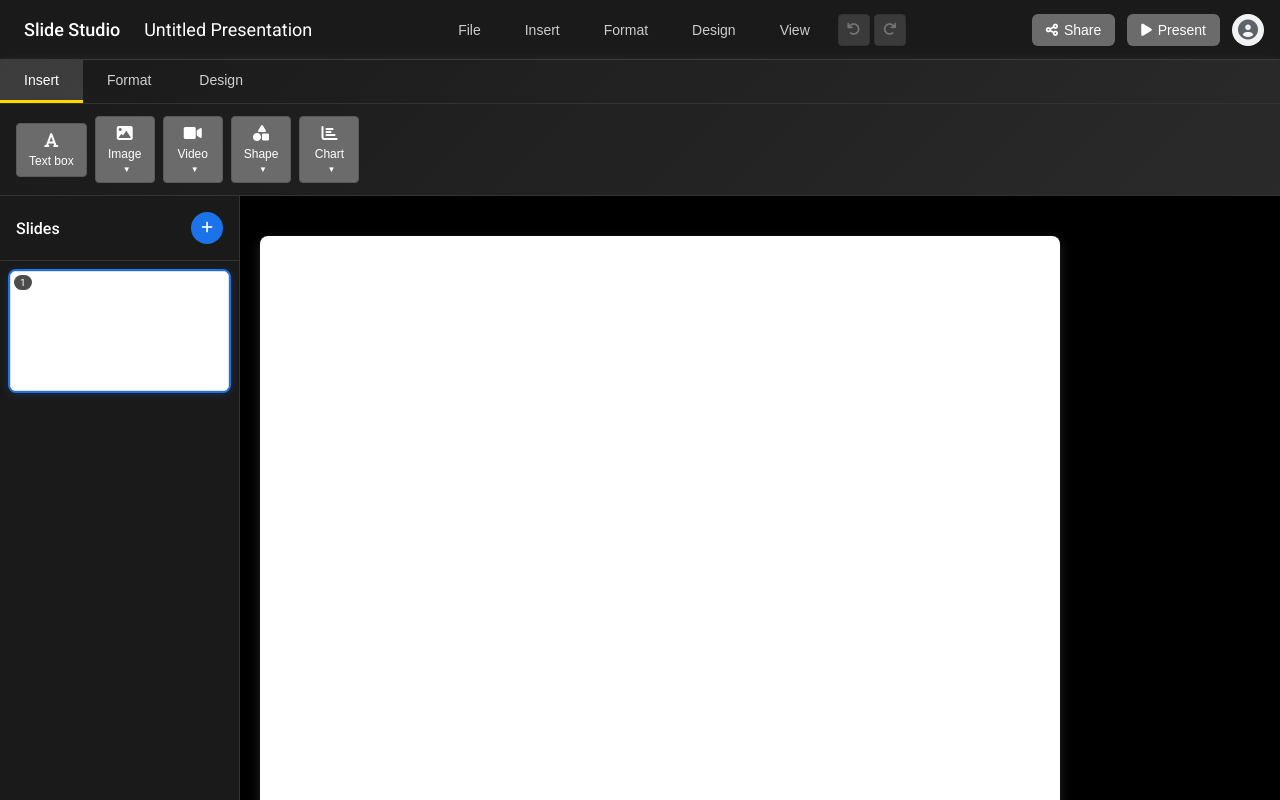
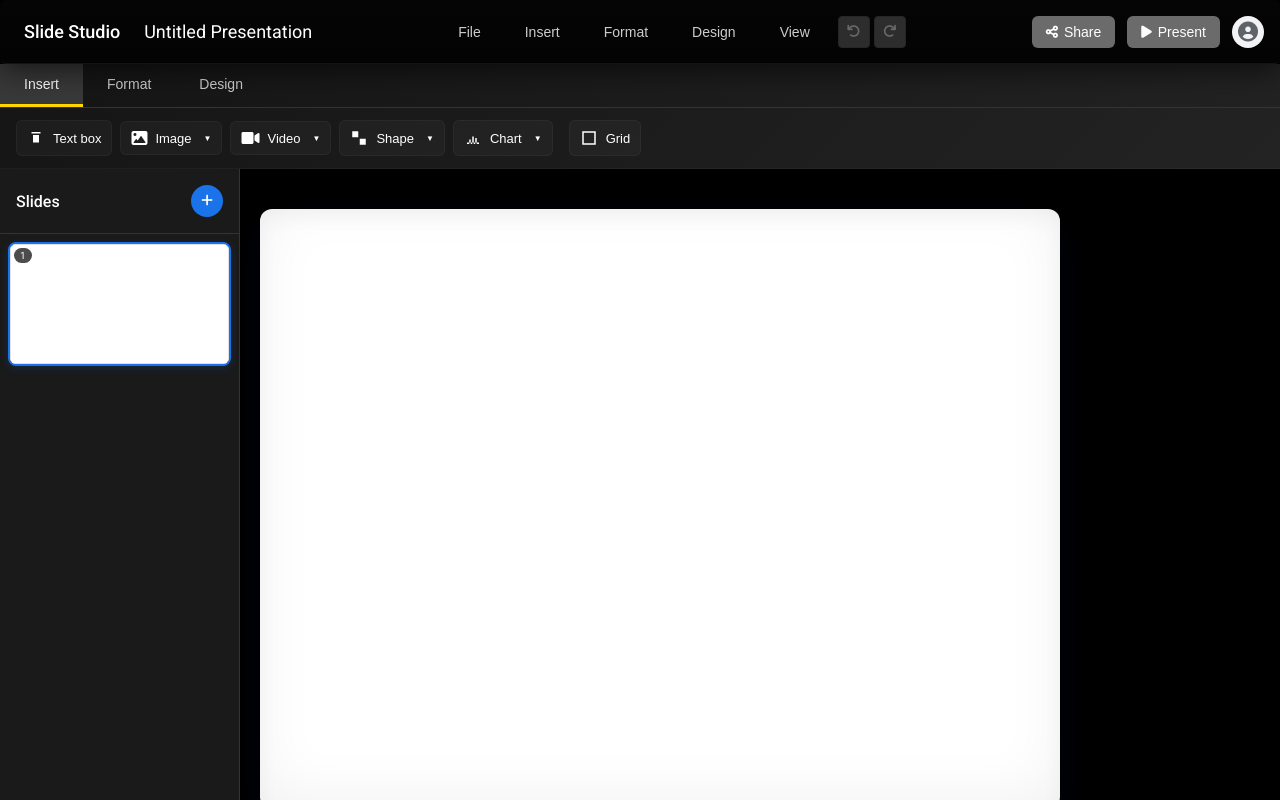
Before and after one commit to SamyukthaAligate/react-slide-studio, a React (Create React App) app: page / in a window 1280 px wide. Built offline with nearby package versions, Linux system fonts and the light colour scheme; the HTML template or start-up script is replaced by a standard one.

Commit message:
UI: polish — slide shadows, glass header, toolbar icons, grid toggle

```diff
--- a/src/App.css
+++ b/src/App.css
@@ -53,11 +53,11 @@
     opacity: 1;
     transform: translateY(0);
   }
-}
-
-.modal-header {
-  display: flex;
-  align-items: center;
+    margin: 0;
+    font-family: -apple-system, BlinkMacSystemFont, 'Segoe UI', Roboto, 'Helvetica Neue', Arial, 'Noto Sans', 'Liberation Sans', sans-serif;
+    -webkit-font-smoothing: antialiased;
+    -moz-osx-font-smoothing: grayscale;
+    background: var(--app-bg, #0f0f11);
   justify-content: space-between;
   padding: 20px 24px;
   border-bottom: 1px solid #333333;
--- a/src/components/Canvas/Canvas.css
+++ b/src/components/Canvas/Canvas.css
@@ -10,11 +10,11 @@
 
 .canvas-wrapper {
   position: relative;
-  box-shadow: 0 4px 12px rgba(255, 255, 255, 0.15);
-  border-radius: 8px;
+  box-shadow: 0 14px 40px rgba(2,6,23,0.6), 0 6px 20px rgba(0,0,0,0.4);
+  border-radius: 12px;
   overflow: hidden;
-  transition: transform 0.2s ease;
-  margin: 20px auto;
+  transition: transform 0.25s ease, box-shadow 0.25s ease;
+  margin: 28px auto;
 }
 
 .canvas {
@@ -27,6 +27,41 @@
   cursor: default;
   transition: all 0.3s ease;
   touch-action: manipulation; /* better touch handling */
+}
+
+/* Soft vignette and inner shadow for slide surface */
+.canvas::before {
+  content: '';
+  position: absolute;
+  inset: 0;
+  pointer-events: none;
+  box-shadow: inset 0 -10px 60px rgba(0,0,0,0.06), inset 0 8px 20px rgba(0,0,0,0.04);
+}
+
+/* Grid overlay for alignment (toggle via .show-grid on .canvas-wrapper) */
+.canvas-grid {
+  position: absolute;
+  inset: 0;
+  background-image: linear-gradient(rgba(0,0,0,0.04) 1px, transparent 1px), linear-gradient(90deg, rgba(0,0,0,0.04) 1px, transparent 1px);
+  background-size: 24px 24px, 24px 24px;
+  opacity: 0.8;
+  pointer-events: none;
+  z-index: 50;
+  display: none;
+}
+
+.canvas-wrapper.show-grid .canvas-grid {
+  display: block;
+}
+
+/* Snap hint lines (shown briefly while dragging when snap-to-grid enabled) */
+.snap-line {
+  position: absolute;
+  background: rgba(26,115,232,0.85);
+  width: 2px;
+  height: 100%;
+  z-index: 1200;
+  pointer-events: none;
 }
 
 .canvas.drag-over {
--- a/src/components/Canvas/Canvas.js
+++ b/src/components/Canvas/Canvas.js
@@ -13,6 +13,8 @@ const Canvas = ({
   showRulers = false,
   onToggleRulers
 }) => {
+  const [showGrid, setShowGrid] = useState(false);
+  const [snapToGrid, setSnapToGrid] = useState(true);
   const [isDragging, setIsDragging] = useState(false);
   const [isResizing, setIsResizing] = useState(false);
   const [dragStart, setDragStart] = useState({ x: 0, y: 0 });
@@ -249,8 +251,17 @@ const Canvas = ({
   };
 
   React.useEffect(() => {
+    const handleToggle = (e) => {
+      if (e && e.detail && typeof e.detail.show === 'boolean') {
+        setShowGrid(e.detail.show);
+      }
+    };
+    window.addEventListener('toggleCanvasGrid', handleToggle);
     document.addEventListener('keydown', handleKeyDown);
-    return () => document.removeEventListener('keydown', handleKeyDown);
+    return () => {
+      document.removeEventListener('keydown', handleKeyDown);
+      window.removeEventListener('toggleCanvasGrid', handleToggle);
+    };
   }, [selectedElement]);
 
   const renderChart = (element) => {
--- a/src/components/Header/Header.css
+++ b/src/components/Header/Header.css
@@ -1,12 +1,16 @@
 .header {
+  --glass-bg: rgba(255,255,255,0.04);
+  --glass-border: rgba(255,255,255,0.06);
   display: flex;
   align-items: center;
   justify-content: space-between;
   padding: 8px 16px;
-  background-color: #1a1a1a;
-  border-bottom: 1px solid #333333;
-  height: 60px;
-  box-shadow: 0 1px 3px rgba(255, 255, 255, 0.1);
+  background: linear-gradient(180deg, rgba(255,255,255,0.02), rgba(255,255,255,0.01));
+  backdrop-filter: blur(6px);
+  -webkit-backdrop-filter: blur(6px);
+  border-bottom: 1px solid var(--glass-border);
+  height: 64px;
+  box-shadow: 0 6px 30px rgba(0,0,0,0.6);
 }
 
 .header-left {
@@ -26,6 +30,10 @@
 
 .logo i {
   font-size: 24px;
+}
+
+.header {
+  border-radius: 6px;
 }
 
 .title-section {
--- a/src/components/Toolbar/Toolbar.css
+++ b/src/components/Toolbar/Toolbar.css
@@ -1,7 +1,8 @@
 .toolbar {
-  background: linear-gradient(135deg, #1a1a1a 0%, #2a2a2a 100%);
-  border-bottom: 1px solid #333333;
-  box-shadow: 0 2px 8px rgba(255, 255, 255, 0.15);
+  --accent: #1a73e8;
+  background: linear-gradient(135deg, #151515 0%, #232323 100%);
+  border-bottom: 1px solid rgba(255,255,255,0.04);
+  box-shadow: 0 6px 20px rgba(0,0,0,0.6);
   color: white;
 }
 
@@ -53,29 +54,34 @@
 }
 
 .tool-btn {
-  display: flex;
-  flex-direction: column;
+  display: inline-flex;
   align-items: center;
-  gap: 4px;
-  padding: 8px 12px;
-  background: #6b6b6b; /* default grey background */
-  border: 1px solid #5a5a5a;
-  border-radius: 4px;
+  gap: 8px;
+  padding: 8px 10px;
+  background: rgba(255,255,255,0.03);
+  border: 1px solid rgba(255,255,255,0.04);
+  border-radius: 6px;
   color: #ffffff; /* white text */
-  font-size: 12px;
+  font-size: 13px;
   cursor: pointer;
-  transition: all 0.15s;
-  min-width: 60px;
+  transition: transform 120ms ease, box-shadow 120ms ease, background-color 120ms ease;
+  min-width: 56px;
 }
 
 .tool-btn:hover {
-  background-color: #5f5f5f;
-  border-color: #4e4e4e;
+  transform: translateY(-3px) scale(1.02);
+  box-shadow: 0 6px 18px rgba(26,115,232,0.14);
+  background-color: rgba(255,255,255,0.05);
 }
 
 .tool-btn i {
   font-size: 16px;
-  margin-bottom: 2px;
+  display: inline-block;
+}
+
+.tool-btn svg {
+  width: 18px;
+  height: 18px;
 }
 
 .tool-dropdown {
--- a/src/components/Toolbar/Toolbar.js
+++ b/src/components/Toolbar/Toolbar.js
@@ -10,9 +10,15 @@ const Toolbar = ({
   currentSlideIndex,
   onUpdateSlide
 }) => {
+  // expose grid toggle via prop callbacks if parent passes them
+  // We'll call onToggleGrid(true/false) when user toggles grid
+  // Expect parent (App/Canvas) to wire it up
+  // ...existing code...
+
   const [activeTab, setActiveTab] = useState('insert');
   const [showColorPicker, setShowColorPicker] = useState(false);
   const [showBackgroundPicker, setShowBackgroundPicker] = useState(false);
+  const [gridOn, setGridOn] = useState(false);
 
   const fontFamilies = [
     'Roboto', 'Arial', 'Times New Roman', 'Helvetica', 'Georgia',
@@ -321,7 +327,7 @@ const Toolbar = ({
           <div className="insert-tools">
             <div className="tool-group">
               <button className="tool-btn" onClick={addTextBox} title="Add text box">
-                <i className="fas fa-font"></i>
+                <svg viewBox="0 0 24 24" fill="none" xmlns="http://www.w3.org/2000/svg"><path d="M6 4h12v2H6V4zM8 8h8v10H8V8z" fill="currentColor"/></svg>
                 <span>Text box</span>
               </button>
 
@@ -365,7 +371,7 @@ const Toolbar = ({
 
               <div className={`tool-dropdown ${activeDropdown === 'shape' ? 'open' : ''}`}>
                 <button className="tool-btn dropdown-toggle" title="Insert shape" onClick={() => toggleDropdown('shape')}>
-                  <i className="fas fa-shapes"></i>
+                  <svg viewBox="0 0 24 24" fill="none" xmlns="http://www.w3.org/2000/svg"><path d="M3 3h8v8H3V3zm10 10h8v8h-8v-8z" fill="currentColor"/></svg>
                   <span>Shape</span>
                 </button>
                 <div className="dropdown-content">
@@ -386,7 +392,7 @@ const Toolbar = ({
 
               <div className={`tool-dropdown ${activeDropdown === 'chart' ? 'open' : ''}`}>
                 <button className="tool-btn dropdown-toggle" title="Insert chart" onClick={() => toggleDropdown('chart')}>
-                  <i className="fas fa-chart-bar"></i>
+                  <svg viewBox="0 0 24 24" fill="none" xmlns="http://www.w3.org/2000/svg"><path d="M4 20h16v-2H4v2zm3-6h2v6H7v-6zm4-4h2v10h-2V10zm4 2h2v8h-2v-8z" fill="currentColor"/></svg>
                   <span>Chart</span>
                 </button>
                 <div className="dropdown-content">
@@ -404,6 +410,22 @@ const Toolbar = ({
                   </button>
                 </div>
               </div>
+            </div>
+            <div className="tool-group">
+              <button
+                className={`tool-btn ${gridOn ? 'active' : ''}`}
+                title="Toggle grid"
+                onClick={() => {
+                  const next = !gridOn;
+                  setGridOn(next);
+                  // dispatch a custom event so parent Canvas can pick it up if no prop provided
+                  const evt = new CustomEvent('toggleCanvasGrid', { detail: { show: next } });
+                  window.dispatchEvent(evt);
+                }}
+              >
+                <svg viewBox="0 0 24 24" fill="none" xmlns="http://www.w3.org/2000/svg"><path d="M3 3h18v18H3V3zm2 2v14h14V5H5z" fill="currentColor"/></svg>
+                <span>Grid</span>
+              </button>
             </div>
           </div>
         )}
```
